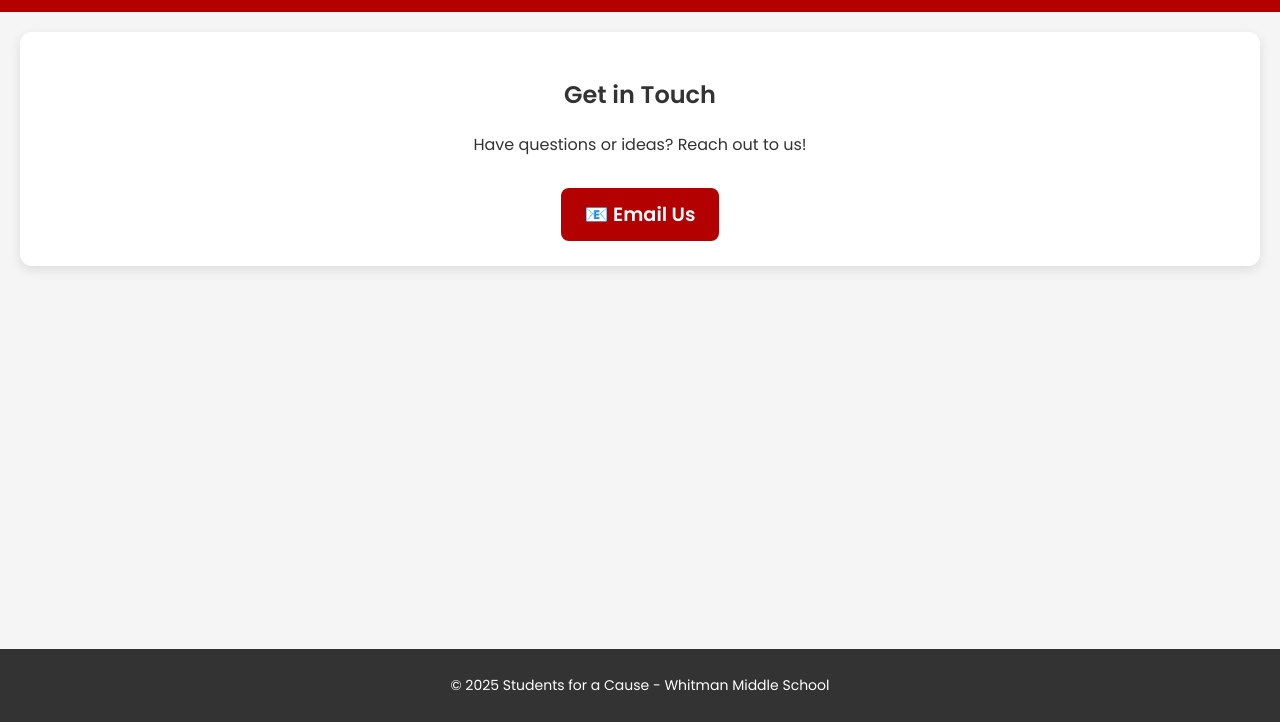
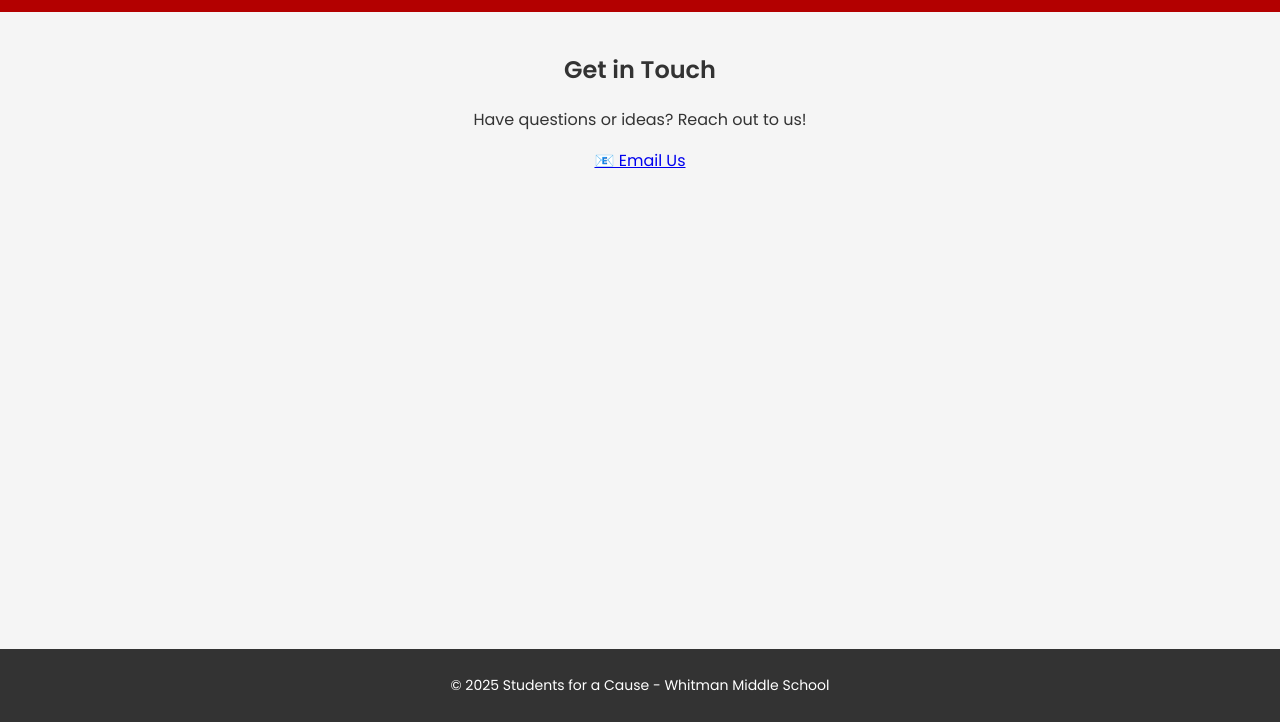
Before and after one commit to ejharden552-SFC/Students-for-a-Cause, a plain HTML site: page contact.html in a window 1280 px wide. Shown: the part 78-800 px from the top of the page. Drawn offline with Linux system fonts and the light colour scheme.

Commit message:
Update contact.html

```diff
--- a/contact.html
+++ b/contact.html
@@ -23,13 +23,11 @@
   </header>
 
   <main>
-    <div class="contentcontact-box">
       <section class="contact">
         <h2>Get in Touch</h2>
         <p>Have questions or ideas? Reach out to us!</p>
         <a href="mailto:emily.devine-topham@whrsd.org" class="email-button">📧 Email Us</a>
       </section>
-    </div>
   </main>
 
   <footer>
```
